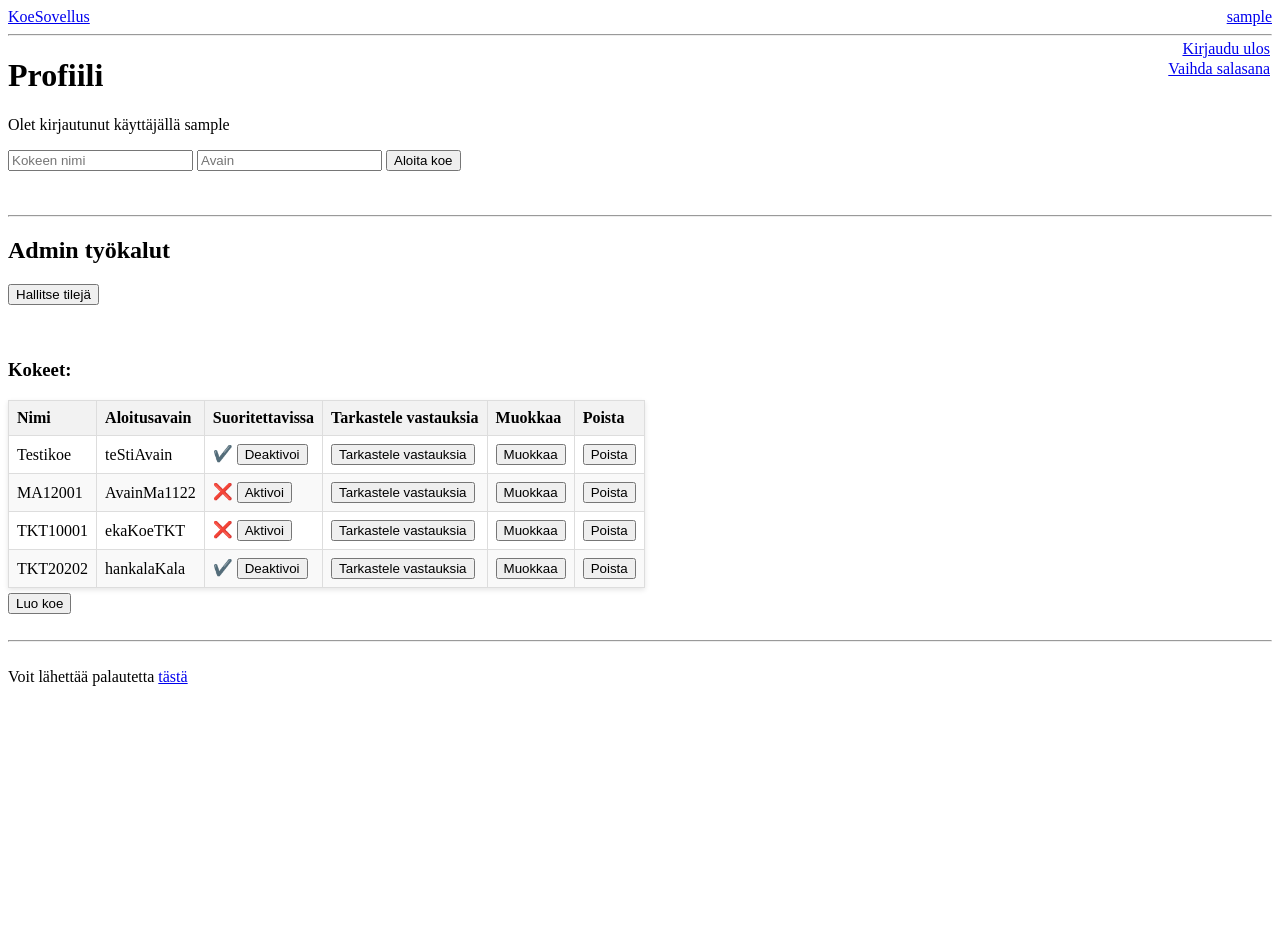
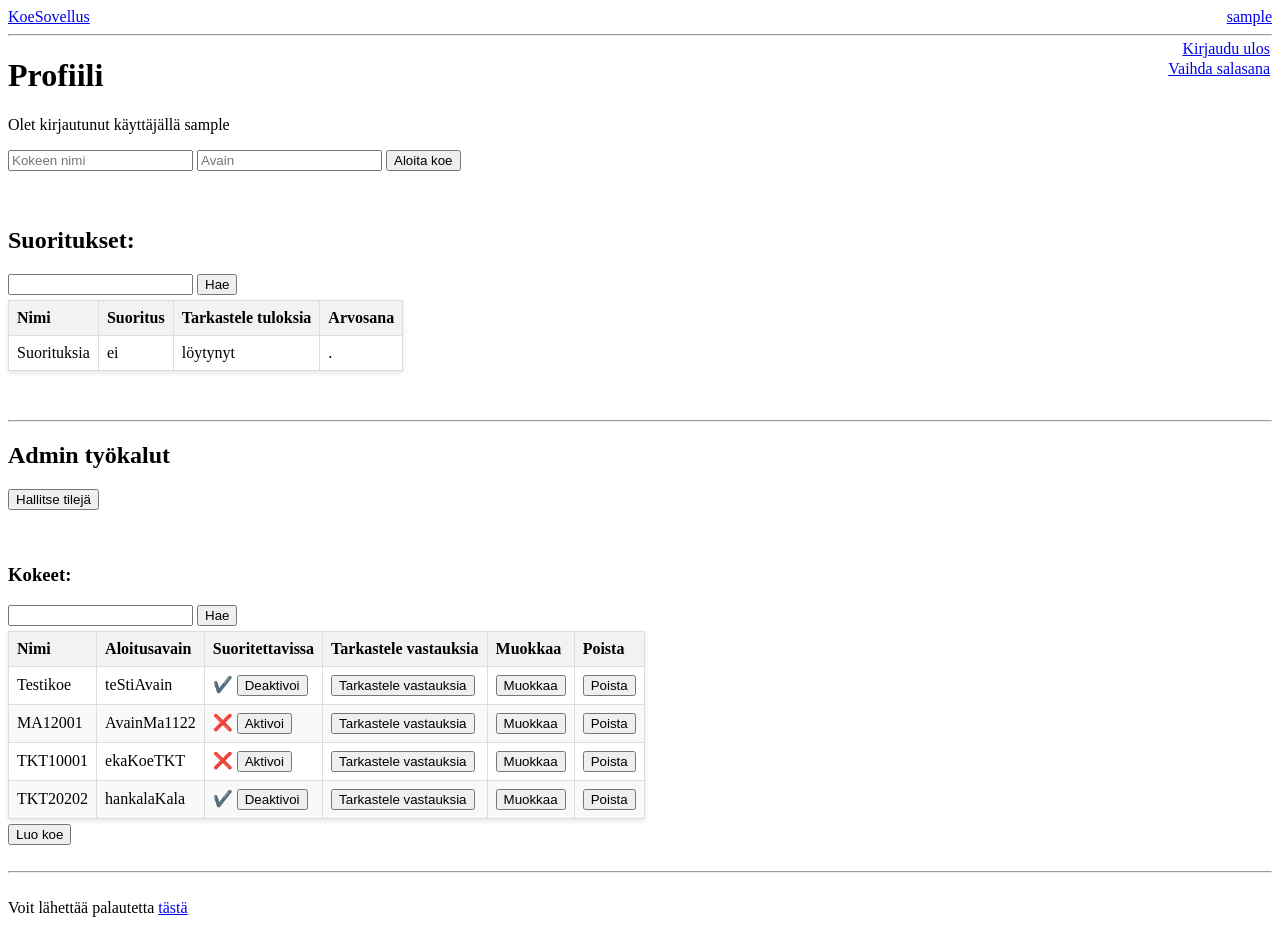
Before and after one commit to VehvilainenPooki/KoeSovellus, a Flask app: page /profile in a window 1280 px wide. Before the commit the page ends 686 px from the top, so only its background shows below. Run offline with Flask 3, Linux system fonts and the light colour scheme; the visitor is signed in with stand-in values (Sample User, id 1); data comes from the database, SQL or seed files in the repository.

Commit message:
Add search-bar and user-attempt-table to profile

```diff
--- a/templates/profile.html
+++ b/templates/profile.html
@@ -12,6 +12,11 @@
             <input type="hidden" name="csrf_token" value="{{ session.csrf_token }}" />
             <input type="submit" value="Aloita koe">
         </form>
+<br>
+        <br>
+        <h2>Suoritukset:</h2>
+        {% include "search-bar.html" with context %}
+        {% include "user-attempt-table.html" with context %}
         <br>
         <br>
         {% if session.admin %}
@@ -23,6 +28,7 @@
             <br>
                         <br>
                         <h3>Kokeet:</h3>
+            {% include "search-bar.html" with context %}
             {% include "exam-table.html" with context %}
 <form action="/create-exam" method="GET">
                 <input type="submit" value="Luo koe">
--- /dev/null
+++ b/templates/user-attempt-table.html
@@ -0,0 +1,39 @@
+<table>
+    <tr>
+        <th>Nimi</th>
+        <th>Suoritus</th>
+        <th>Tarkastele tuloksia</th>
+        <th>Arvosana</th>
+    </tr>
+    {% if not attempts %}
+        <tr>
+            <td>
+                Suorituksia
+            </td>
+            <td>
+                ei
+            </td>
+            <td>
+                löytynyt
+            </td>
+            <td>
+                .
+            </td>
+        </tr>
+    {% else %}
+        {% for attempt in attempts %}
+        <tr>
+            <td>{{ attempt['examname'] }}</td>
+            <td>{{ attempt['id'] }}</td>
+            <td>
+                <form style="display: inline;" action="/view-attempt/{{ attempt['id'] }}" method="GET">
+                    <input type="submit" value="Tarkastele tuloksia">
+                </form>
+            </td>
+            <td>
+                1
+            </td>
+        </tr>
+        {% endfor %}
+    {% endif %}
+</table>
```
